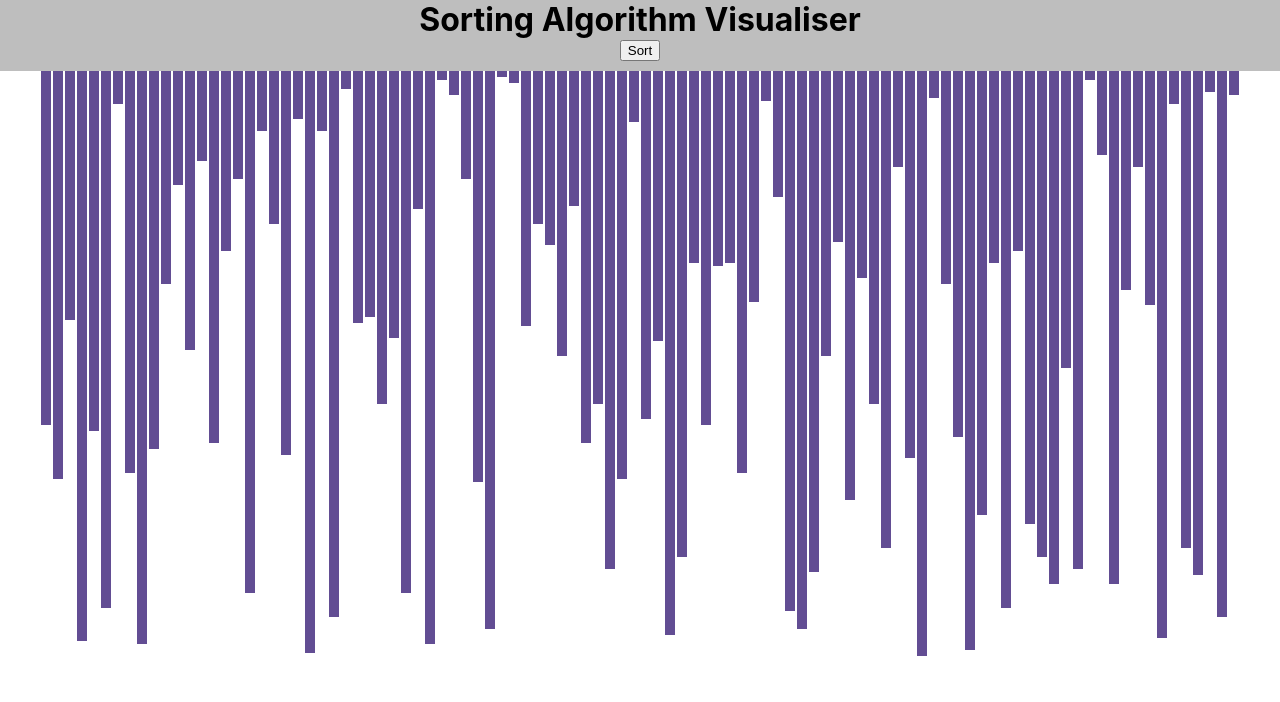
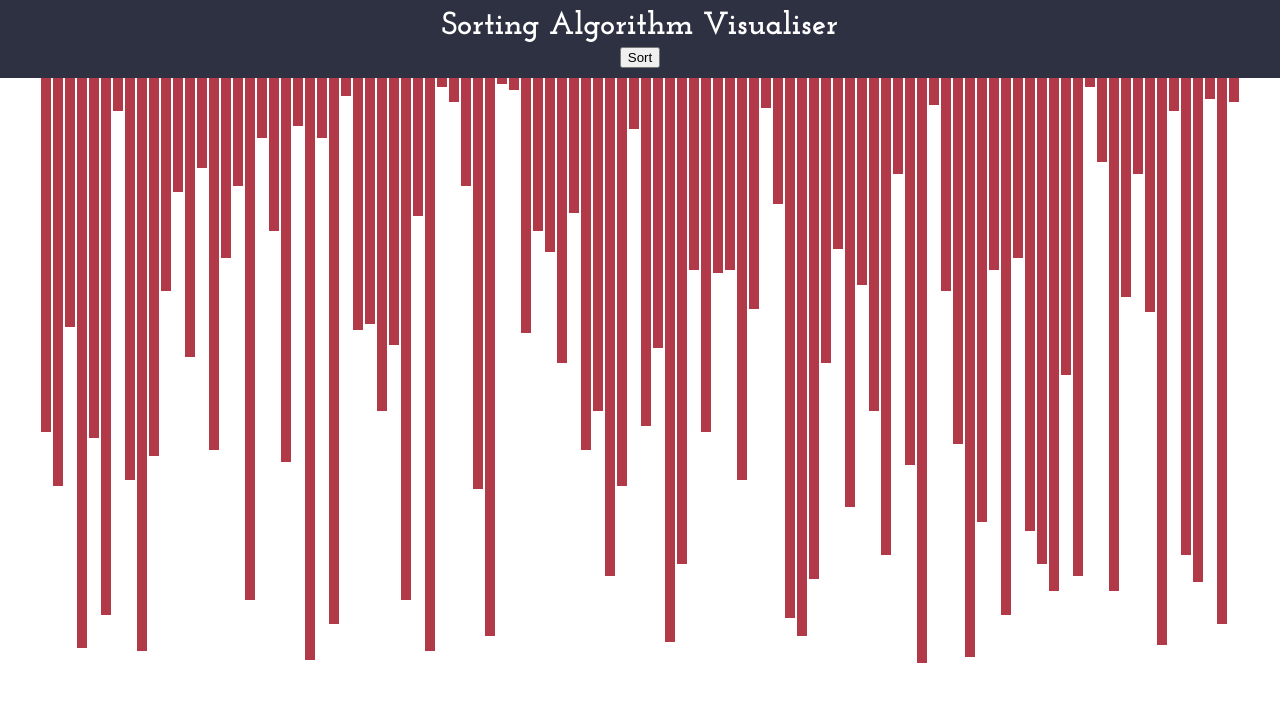
Before and after one commit to owenmilliner/sorting-algorithm-visualiser, a React (Create React App) app in the folder sorting-algorithm-visualiser/: page / in a window 1280 px wide. Shown: the top 702 px of the page. Built offline with nearby package versions, Linux system fonts and the light colour scheme.

Commit message:
Style update.

```diff
--- a/sorting-algorithm-visualiser/src/App.css
+++ b/sorting-algorithm-visualiser/src/App.css
@@ -1,26 +1,34 @@
 .App {
   text-align: center;
+  font-family: 'Josefin Slab', serif;
+  color: white;
 }
 
-h1 {
+.header {
+  background-color: #2d3142;
+  padding-top: 10px;
+}
+
+.header__text {
   margin: 0;
 }
 
-header {
-  background-color: rgb(190, 190, 190);
+.chart__header {
+  background-color: #2d3142;
 }
 
-.buttonClass {
-  background-color: rgb(190, 190, 190);
+.chart__header__button {
+  margin-bottom: 10px;
+  margin-top: 5px;
 }
 
-.chart {
+.chart__display {
   width: auto;
   height: 600px;
   background-color: rgb(255, 255, 255);
 }
 
-.barParent {
+.bar {
   width: 10px;
   height: 100%;
   display: inline-block;
@@ -28,16 +36,12 @@ header {
   margin-top: 0;
 }
 
-.barChild {
-  background-color: rgb(98, 77, 147);
+.bar--status-inactive {
+  background-color: #b23a48;
   width: auto;
 }
 
-.column-active {
-  background-color: rgb(169, 123, 86);
+.bar--status-active {
+  background-color: #ffb600;
   width: auto;
 }
-
-button {
-  margin-bottom: 10px;
-}
--- a/sorting-algorithm-visualiser/src/App.js
+++ b/sorting-algorithm-visualiser/src/App.js
@@ -5,6 +5,10 @@ import Header from './components/Header';
 function App() {
   return (
     <div className='App'>
+      <style>
+        @import
+        url('https://fonts.googleapis.com/css2?family=Josefin+Slab:ital,wght@0,100;0,200;0,300;0,400;0,500;0,600;0,700;1,100;1,200;1,300;1,400;1,500;1,600;1,700&display=swap');
+      </style>
       <Header />
       <Chart className='chart' />
     </div>
--- a/sorting-algorithm-visualiser/src/components/Bar.jsx
+++ b/sorting-algorithm-visualiser/src/components/Bar.jsx
@@ -1,8 +1,8 @@
 const Bar = ({ value, column }) => {
   return (
-    <div className='barParent'>
+    <div className='bar bar--mod'>
       <div
-        className='barChild'
+        className='bar--status-inactive'
         id={`column-${column}`}
         style={{ height: `${value}%` }}
       ></div>
--- a/sorting-algorithm-visualiser/src/components/Chart.jsx
+++ b/sorting-algorithm-visualiser/src/components/Chart.jsx
@@ -42,17 +42,19 @@ const Chart = () => {
         // Fixes bug where column does not change back after made active.
         bugFixTimeoutIds.push(
           setTimeout(() => {
-            let nodeList = document.querySelectorAll('[class="column-active"]');
+            let nodeList = document.querySelectorAll(
+              '[class="bar--status-active"]'
+            );
             nodeList.forEach((node) => {
               if (/[\d]/.test(node.id)) {
-                node.className = 'barChild';
+                node.className = 'bar--status-inactive';
               }
             });
           }, i * 20)
         );
 
-        currentColumnOne.className = 'column-active';
-        currentColumnTwo.className = 'column-active';
+        currentColumnOne.className = 'bar--status-active';
+        currentColumnTwo.className = 'bar--status-active';
 
         // Swap Bars
         const temp = tempDataSet[columnOne - 1];
@@ -62,8 +64,8 @@ const Chart = () => {
         // End Swap Bars
 
         try {
-          previousColumnOne.className = 'barChild';
-          previousColumnTwo.className = 'barChild';
+          previousColumnOne.className = 'bar--status-inactive';
+          previousColumnTwo.className = 'bar--status-inactive';
         } catch (error) {
           // console.log(error);
         }
@@ -81,15 +83,16 @@ const Chart = () => {
   const finishSort = () => {
     for (let i = 1; i <= 100; i++) {
       setTimeout(() => {
-        document.getElementById(`column-${i}`).className = 'column-active';
+        document.getElementById(`column-${i}`).className = 'bar--status-active';
       }, 10 * i);
     }
   };
 
   return (
-    <div className='ChartParent'>
-      <div className='buttonClass'>
+    <div className='chart'>
+      <div className='chart__header'>
         <button
+          className='chart__header__button'
           onClick={() => {
             const sortIndexes = BubbleSort(dataSet); //return array of swaps in order.
             animateSort(sortIndexes);
@@ -98,7 +101,7 @@ const Chart = () => {
           Sort
         </button>
       </div>
-      <div className='chart'>
+      <div className='chart__display'>
         {dataSet.map((value) => {
           key++;
           return <Bar value={value} key={key} column={key} />;
--- a/sorting-algorithm-visualiser/src/components/Header.jsx
+++ b/sorting-algorithm-visualiser/src/components/Header.jsx
@@ -1,7 +1,7 @@
 const Header = () => {
   return (
-    <header>
-      <h1>Sorting Algorithm Visualiser</h1>
+    <header className='header'>
+      <h1 className='header__text'>Sorting Algorithm Visualiser</h1>
     </header>
   );
 };
```
